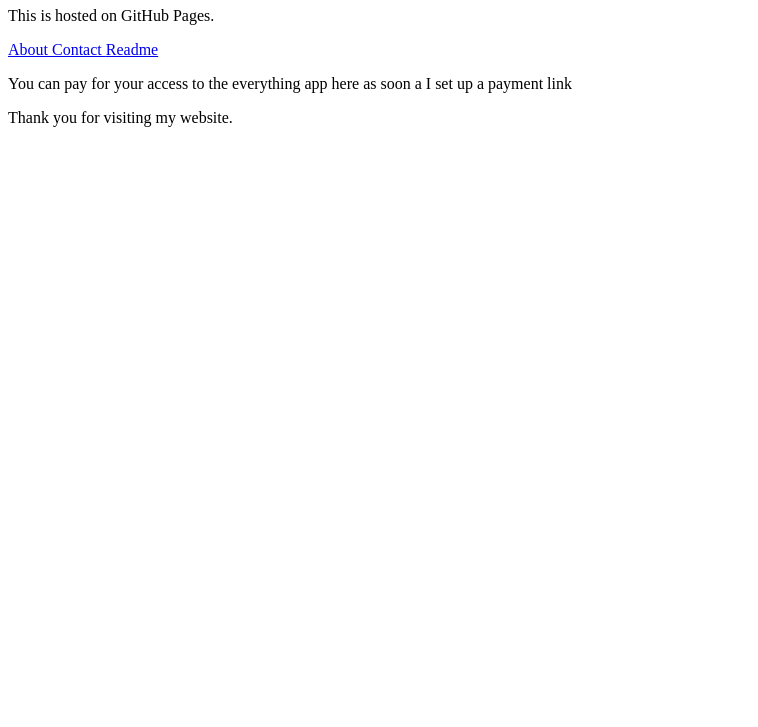
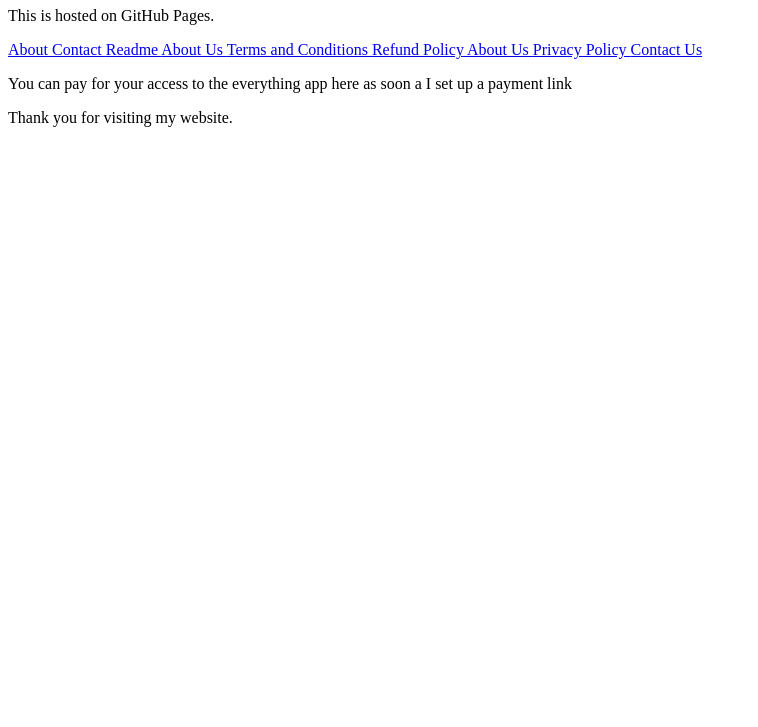
Before and after one commit to sivapudipeddi/Transhumanism, a plain HTML site: page index.html in a window 1280 px wide. Shown: the part 73-800 px from the top of the page, without its empty margins (0-758 px from the left). Drawn offline with Linux system fonts and the light colour scheme.

Commit message:
Update index.html

```diff
--- a/index.html
+++ b/index.html
@@ -10,6 +10,13 @@
     <a href = "about.html"> About </a>
     <a href = "contact.html"> Contact </a>
     <a href = "readme"> Readme </a>
+    <a href = "About Us"> About Us </a>
+    <a href = "Terms and Conditions"> Terms and Conditions </a>
+    <a href = "Refund Policy"> Refund Policy </a>
+    <a href = "About Us"> About Us </a>
+    <a href = "Privacy Policy"> Privacy Policy </a>
+    <a href = "Contact Us"> Contact Us </a>
+
 
     <p> You can pay for your access to the everything app here as soon a I set up a payment link</p>
     <p> Thank you for visiting my website. </p>
```
